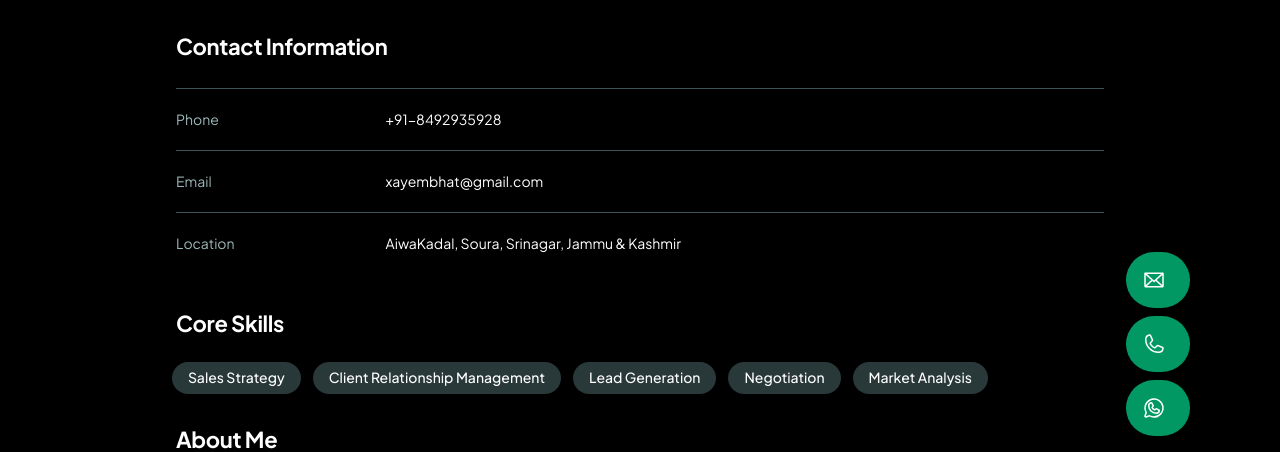
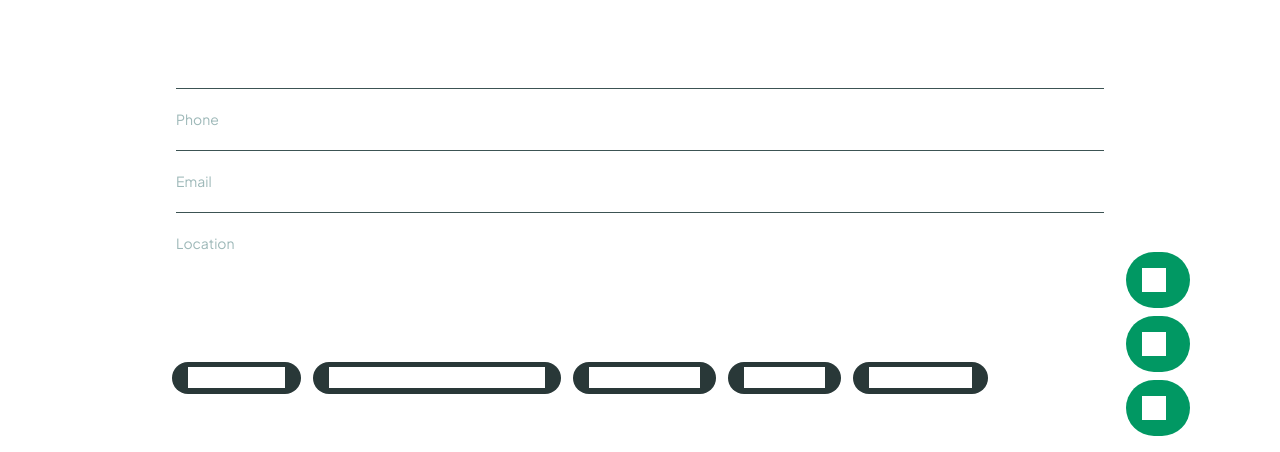
Before and after one commit to aneesbhat/new-muntaha-resume, a plain HTML site: page index.html in a window 1280 px wide. Shown: the part 348-800 px from the top of the page. Drawn offline with nearby package versions, Linux system fonts and the light colour scheme.

Commit message:
Clean up header styles and set global background color
Removed commented-out header styles and added a global background color.

```diff
--- a/index.html
+++ b/index.html
@@ -18,13 +18,9 @@
       scroll-behavior: smooth;
      }
 
-        /* header {
-            position:sticky;
-            top:0;
-            left:0;
-            z-index:9;
-            background-color: #111818;
-        } */
+        * {
+          background-color:white;
+        }
 
         #nav a {
             position: relative;
```
